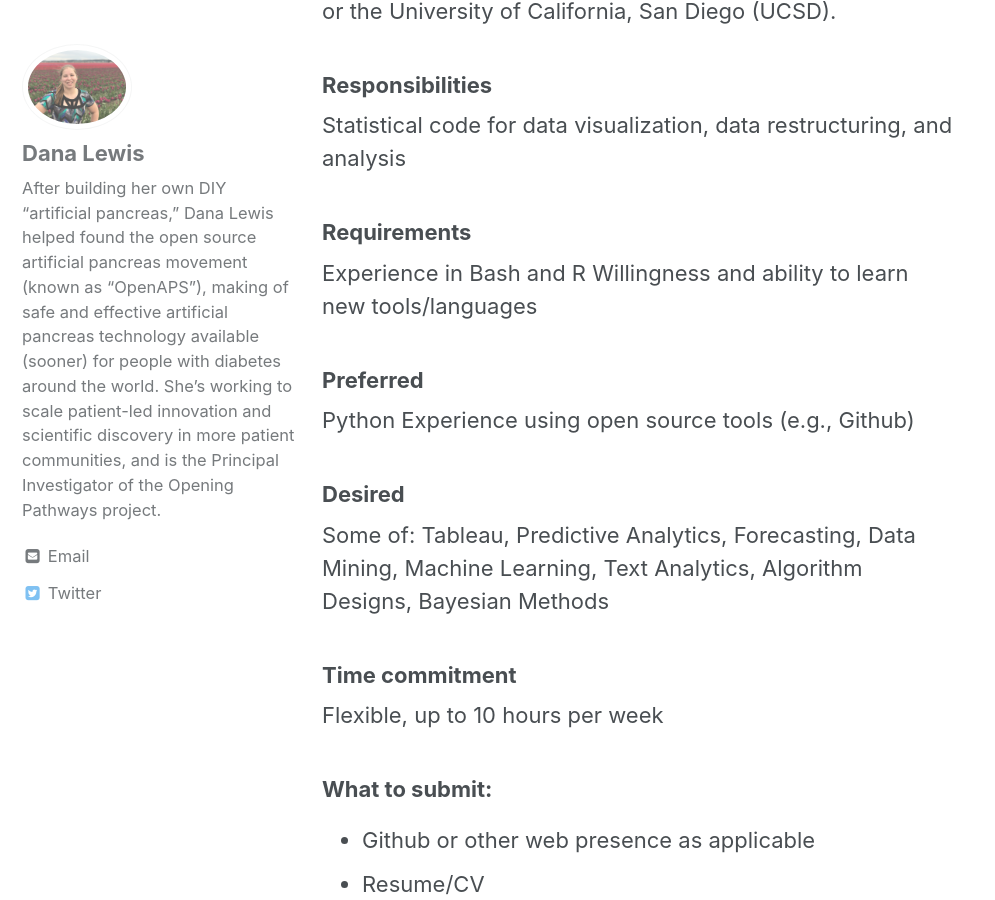
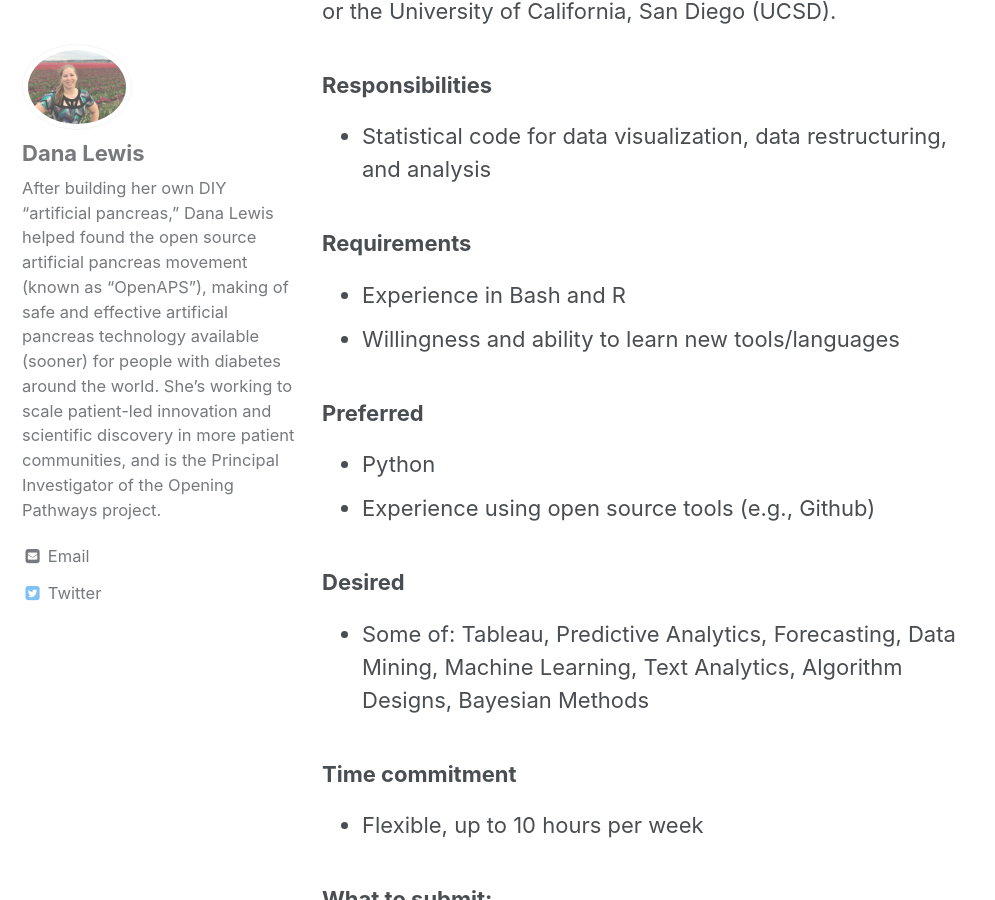
Before and after one commit to opening-pathways/website, a Jekyll site: the page built from _posts/2018-02-12-data-science-student-support.md, in a window 1280 px wide and 900 px high, scrolled down 660 px. Shown: the whole window, without its empty margins (0-995 px from the left). Built offline with Jekyll 4.4.1, drawn with Linux system fonts in a browser that asks for light colours.

Commit message:
Formatting for readability

```diff
--- a/_posts/2018-02-12-data-science-student-support.md
+++ b/_posts/2018-02-12-data-science-student-support.md
@@ -13,21 +13,21 @@ This is a volunteer project with opportunity to hire for part-time (~10 hours/we
 Credit available, if desired, at Arizona State University (ASU) or the University of California, San Diego (UCSD).
 
 ### Responsibilities
-Statistical code for data visualization, data restructuring, and analysis
+* Statistical code for data visualization, data restructuring, and analysis
 
 ### Requirements
-Experience in Bash and R
-Willingness and ability to learn new tools/languages
+* Experience in Bash and R
+* Willingness and ability to learn new tools/languages
 
 ### Preferred
-Python
-Experience using open source tools (e.g., Github)
+* Python
+* Experience using open source tools (e.g., Github)
 
 ### Desired
-Some of: Tableau, Predictive Analytics, Forecasting, Data Mining, Machine Learning, Text Analytics, Algorithm Designs, Bayesian Methods
+* Some of: Tableau, Predictive Analytics, Forecasting, Data Mining, Machine Learning, Text Analytics, Algorithm Designs, Bayesian Methods
 
 ### Time commitment
-Flexible, up to 10 hours per week
+* Flexible, up to 10 hours per week
 
 ### What to submit:
 * Github or other web presence as applicable
```
